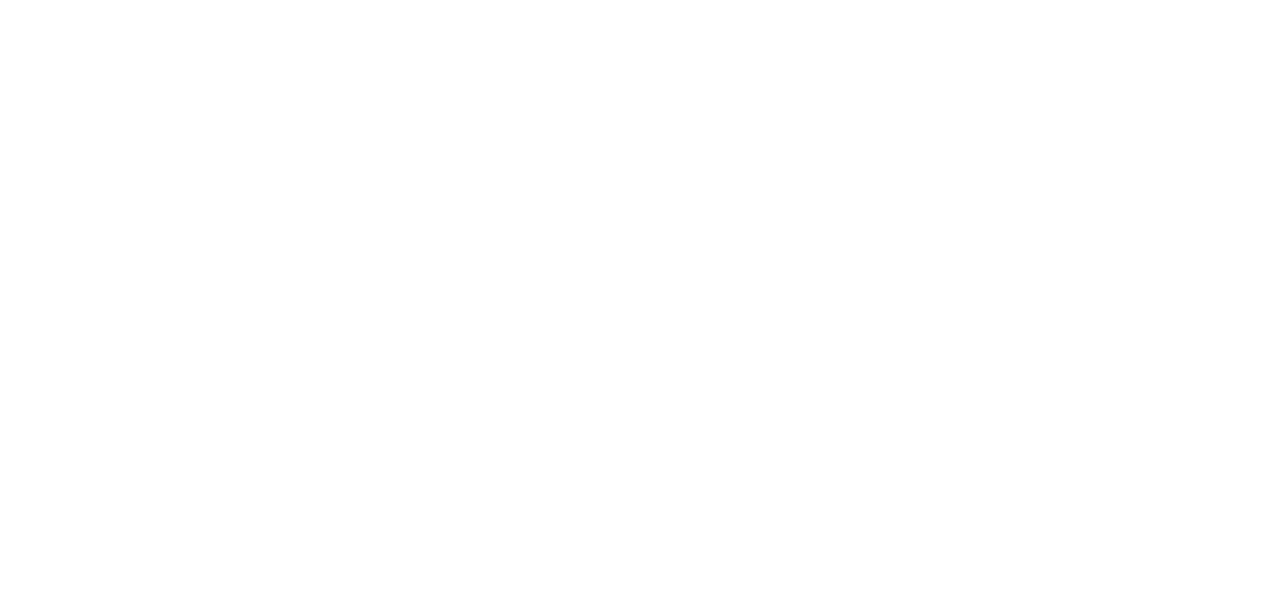
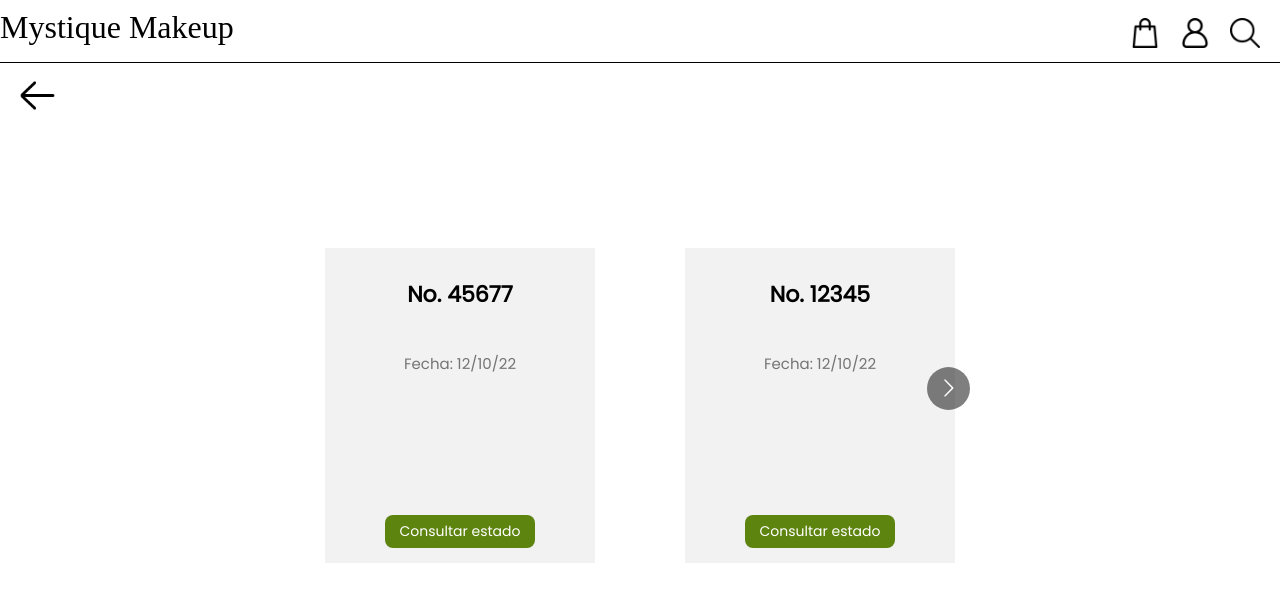
Before and after one commit to Isaac4918/MystiqueMakeup, a React (Create React App) app: page /MyPurchases in a window 1280 px wide. Before the commit this address had no page. Shown: the top 602 px of the page. Built offline with nearby package versions, Linux system fonts and the light colour scheme; a web font is replaced by a local one.

Commit message:
my purchases view

```diff
--- a/src/App.js
+++ b/src/App.js
@@ -9,6 +9,7 @@ import ModifyAccount from "./pages/ModifyAccount";
 import DeleteSubCategory from "./pages/DeleteSubCategory";
 import ProductManagement from "./pages/ProductManagement";
 import ProcessedPurchase from "./pages/ProcessedPurchase";
+import MyPurchases from "./pages/MyPurchases";
 
 function App() {
   return (
@@ -23,6 +24,7 @@ function App() {
         <Route path="/account/manageCategories/deleteSubCategory" element={<DeleteSubCategory/>} />
         <Route path="/ProductManagement" element={<ProductManagement />} />
         <Route path="/ProcessedPurchase" element={<ProcessedPurchase />} />
+        <Route path="/MyPurchases" element={<MyPurchases />} />
       </Routes>
     </Router>
   );
--- /dev/null
+++ b/src/pages/MyPurchases.js
@@ -0,0 +1,82 @@
+import React from "react";
+import "../styles/Purchase.css";
+import Navbar from "../components/Navbar";
+
+import Carousel from 'react-multi-carousel';
+import 'react-multi-carousel/lib/styles.css';
+
+import back from "../components/assets/arrowBack.png";
+import {Link} from 'react-router-dom';
+
+function MyPurchases(){
+    const responsive = {
+        superLargeDesktop: {
+            breakpoint: { max: 4000, min: 3000 },
+            items: 5
+        },
+        desktop: {
+            breakpoint: { max: 3000, min: 1024 },
+            items: 3
+        },
+        tablet: {
+            breakpoint: { max: 1024, min: 464 },
+            items: 2
+        },
+        mobile: {
+            breakpoint: { max: 464, min: 0 },
+            items: 1
+        }
+    };
+    return (
+        <div>
+            <Navbar showIcons={true} />
+            <div className="pagePurchase">
+                <div className="buttonBack">
+                    <a href="/"><img src={back} alt=""/></a>
+                </div>
+                <div className="containerPurchase">
+                    <Carousel responsive={responsive}>
+                        <div className="cardPurchase">
+                            <div className="contentPurchase">
+                                <div className="cardContentPurchase">
+                                    <div className="numPurchase">No. 45677</div>
+                                    <div className="descriptionPurchase">Fecha: 12/10/22</div>
+                                    <button className="buttonConsult">Consultar estado</button>
+                                </div>
+                            </div>
+                        </div>
+                        <div className="cardPurchase">
+                            <div className="contentPurchase">
+                                <div className="cardContentPurchase">
+                                    <div className="numPurchase">No. 12345</div>
+                                    <div className="descriptionPurchase">Fecha: 12/10/22</div>
+                                    <button className="buttonConsult">Consultar estado</button>
+                                </div>
+                            </div>
+                        </div>
+                        <div className="cardPurchase">
+                            <div className="contentPurchase">
+                                <div className="cardContentPurchase">
+                                    <div className="numPurchase">No. 434334</div>
+                                    <div className="descriptionPurchase">Fecha: 12/10/22</div>
+                                    <button className="buttonConsult">Consultar estado</button>
+                                </div>
+                            </div>
+                        </div>
+                        <div className="cardPurchase">
+                            <div className="contentPurchase">
+                                <div className="cardContentPurchase">
+                                    <div className="numPurchase">No. 33333</div>
+                                    <div className="descriptionPurchase">Fecha: 12/10/22</div>
+                                    <button className="buttonConsult">Consultar estado</button>
+                                </div>
+                            </div>
+                        </div>
+                    </Carousel>
+                </div>
+            </div>
+        </div>
+    );
+}
+
+export default MyPurchases;
--- a/src/styles/Purchase.css
+++ b/src/styles/Purchase.css
@@ -6,6 +6,83 @@
 @font-face {
     font-family: 'Poppins';
     src: url(./fonts/Poppins-Regular.ttf) format('truetype');
+}
+
+.pagePurchase{
+    position: relative;
+    margin: 20px 100px;
+    padding: 30px 80px 0px 80px;
+}
+
+.containerPurchase{
+    padding: 100px 100px 100px 100px;
+    position: inherit;
+}
+
+.cardPurchase{
+    position: relative;
+    transform: translate(-50%, -50%);
+    display: flex;
+    flex-direction: column;
+    top: 60%;
+    left: 50%;
+    background-color: rgb(242, 242, 242);
+    width: 270px;
+    height: 350px;
+    transition: all 0.4s ease;
+}
+
+.cardPurchase:hover{
+    box-shadow: 0 5px 50px rgb(0 0 0 / 0.2);
+}
+
+.contentPurchase{
+    margin: 0 40px;
+    align-items: center;
+    justify-content: center;
+}
+
+.cardContentPurchase{
+    display: flex;
+    flex-direction: column;
+    align-items: center;
+}
+
+.numPurchase{
+    font-family: 'Poppins';
+    font-size: 22px;
+    font-weight: bold;
+    color: black;
+    justify-content: center;
+    margin: 30px 30px 10px; /*30 es el largo del text*/
+    height: 50px;
+}
+
+.descriptionPurchase{
+    font-family: 'Poppins';
+    font-size: 15px;
+    color: rgba(0, 0, 0, 0.52);
+    text-align: justify;
+    margin: 15px 0px 20px;
+}
+
+.buttonConsult{
+    font-family: 'Poppins';
+    font-size: 14px;
+    cursor: pointer;
+    color: white;
+    background-color: #5E8410;
+    border-radius: 8px;
+    border: none;
+    width: 150px;
+    height: 33px;
+    position: fixed;
+    bottom: 50px;
+    transition: all 0.4s ease;
+}
+
+.buttonConsult:hover{
+    background-color: #6d961a;
 }
 
 .centered {
@@ -38,3 +115,16 @@
     width: 300px;
     height: 38px;
 }
+
+.buttonBack{
+    border: none;
+    position:absolute;
+    cursor: pointer;
+    top: -10px;
+    left: -85px;
+}
+
+.buttonBack img{
+    width: 45px;
+    height: 45px;
+}
```
